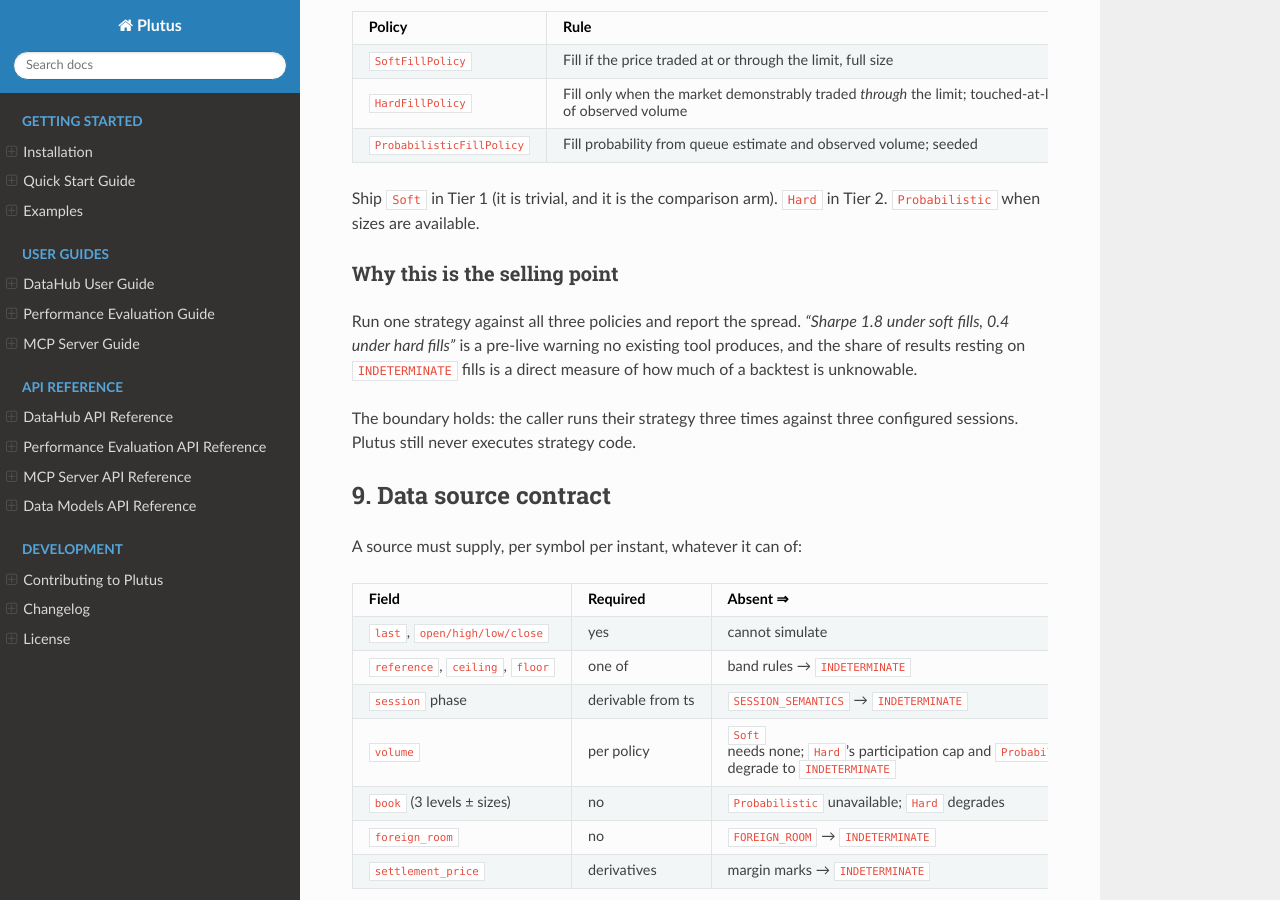
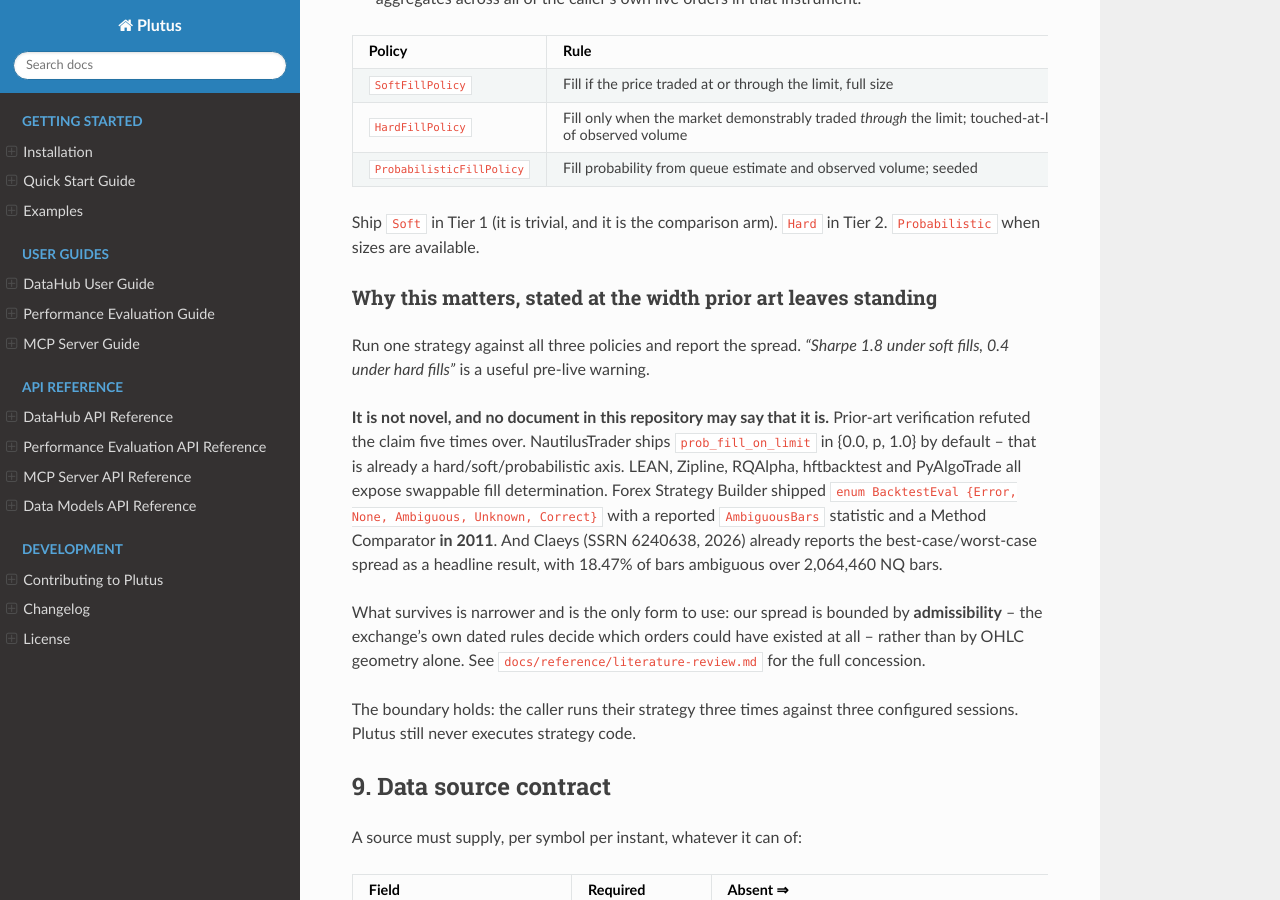
Before and after one commit to algotrade-plutus/plutus, a Sphinx documentation site: the page built from docs/superpowers/specs/2026-08-25-exchange-simulator-design.md, in a window 1280 px wide and 900 px high, scrolled down 10434 px. Built offline with Sphinx 7.4.7 and the Read the Docs theme 3.1.0, drawn with Linux system fonts in a browser that asks for light colours; some of the changed text lies outside the part shown.

Commit message:
Retract the refuted novelty claims from the specs, and rewrite the handoff
The prior-art verification refuted the fill-policy claim five times over, but
six statements asserting it survived in the docs -- including
HANDOFF-2026-08-25.md:40, which is the file a fresh agent reads first, under
the heading "Decisions already made -- do not relitigate". A retraction that
does not reach the document people actually read is not a retraction.

Retracted in place, with the refuting evidence named so nobody re-derives the
claim: the design spec's "Why this is the selling point" section, its
"product's most useful feature" line, and the same sentence in the Tier 1
interface contract. Each now states what survives instead -- our spread is
bounded by ADMISSIBILITY rather than OHLC geometry alone -- and points at the
literature review.

The old handoff was stale well beyond that: it still said the spec and
rulebook were untracked, listed 23 unpushed commits, described fixed bugs as
live, and carried the superseded T2 figure (~0.4% on one contract) that a
46-expiry distribution has since replaced with 0.042% mean absolute. It is
marked superseded rather than deleted, since it is the record of what was
believed at the time.

HANDOFF-2026-08-26.md replaces it: current module map, the five locked shapes
with the straddle tests that verify them, the surviving lead claim and its
82.2% warrant, the three claims that must now be hedged and who owns them, the
RIVF reviewer-pool caution, and five standing rules -- among them that the
suite was green through all twelve defects adversarial review found, so green
tests prove very little on their own.

Co-Authored-By: Claude <noreply@anthropic.com>
Claude-Session: https://claude.ai/code/session_01KdKnzu4TrQ2XGnLsc8BQ3C

```diff
--- a/docs/superpowers/specs/2026-08-25-exchange-simulator-design.md
+++ b/docs/superpowers/specs/2026-08-25-exchange-simulator-design.md
@@ -59,7 +59,8 @@ in the existing code is that `vsd_initial` is `0.175`, which matches no VSD publ
 and `maintenance_rate` is set equal to it — see §7.4 and the rulebook research.)
 
 **Fill determination is a pluggable policy, not a fixed rule** (§8). This is the
-product's most useful feature, not a workaround for missing depth.
+useful, but it is standard practice applied to Vietnamese rules -- not a
+novel contribution. See the retraction in section 8 before describing it.
 
 ## 3. Non-goals
 
@@ -502,12 +503,25 @@ and a drifting convention would contaminate the comparison:
 Ship `Soft` in Tier 1 (it is trivial, and it is the comparison arm). `Hard` in
 Tier 2. `Probabilistic` when sizes are available.
 
-### Why this is the selling point
+### Why this matters, stated at the width prior art leaves standing
 
 Run one strategy against all three policies and report the spread. *"Sharpe 1.8
-under soft fills, 0.4 under hard fills"* is a pre-live warning no existing tool
-produces, and the share of results resting on `INDETERMINATE` fills is a direct
-measure of how much of a backtest is unknowable.
+under soft fills, 0.4 under hard fills"* is a useful pre-live warning.
+
+**It is not novel, and no document in this repository may say that it is.**
+Prior-art verification refuted the claim five times over. NautilusTrader ships
+`prob_fill_on_limit` in {0.0, p, 1.0} by default -- that is already a
+hard/soft/probabilistic axis. LEAN, Zipline, RQAlpha, hftbacktest and
+PyAlgoTrade all expose swappable fill determination. Forex Strategy Builder
+shipped `enum BacktestEval {Error, None, Ambiguous, Unknown, Correct}` with a
+reported `AmbiguousBars` statistic and a Method Comparator **in 2011**. And
+Claeys (SSRN 6240638, 2026) already reports the best-case/worst-case spread as
+a headline result, with 18.47% of bars ambiguous over 2,064,460 NQ bars.
+
+What survives is narrower and is the only form to use: our spread is bounded by
+**admissibility** -- the exchange's own dated rules decide which orders could
+have existed at all -- rather than by OHLC geometry alone. See
+`docs/reference/literature-review.md` for the full concession.
 
 The boundary holds: the caller runs their strategy three times against three
 configured sessions. Plutus still never executes strategy code.
```
Also changed, not shown: docs/HANDOFF-2026-08-25.md (+13 -3 lines), docs/HANDOFF-2026-08-26.md (added, +137 -0 lines), docs/superpowers/specs/2026-08-25-tier1-interface-contract.md (+2 -1 lines).
